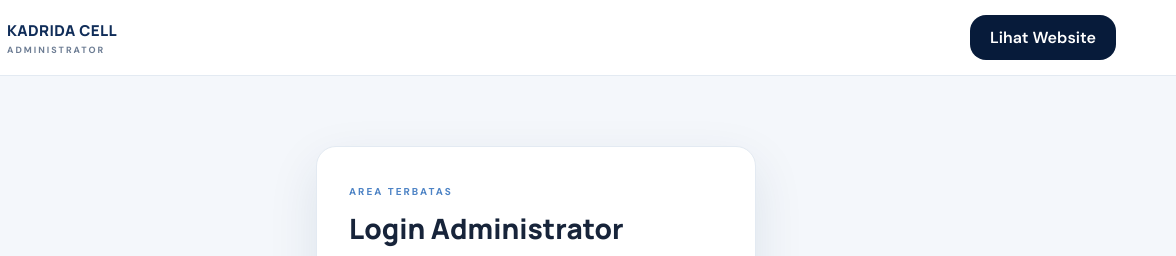
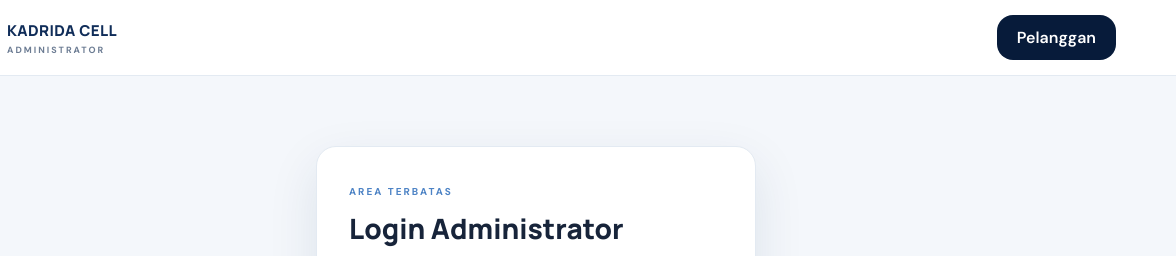
Before and after one commit to kadrida-cell/wifi, a plain HTML site: page admin.html in a window 1280 px wide. Shown: the top 256 px of the page, 104-1280 px from the left. Drawn offline with Linux system fonts and the light colour scheme.

Commit message:
Update admin.html

```diff
--- a/admin.html
+++ b/admin.html
@@ -24,7 +24,7 @@ href="https://kadrida-cell.github.io/wifi/logo-kadrida-cell.png?v=2">
   </a>
   <a href="index.html"
      style="display:inline-flex;align-items:center;justify-content:center;padding:12px 20px;border-radius:16px;background:#071B3A;color:#FFFFFF;text-decoration:none;font-weight:600;">
-    Lihat Website
+    Pelanggan
   </a>
 </header>
 <main class="admin-wrap"><section id="login-panel" class="admin-login"><span class="eyebrow">AREA TERBATAS</span><h1>Login Administrator</h1><p class="muted">Masuk untuk mengelola stok, pesanan, pengaturan pembayaran, dan laporan.</p><form id="login-form"><label>PIN Administrator<input id="admin-pin" type="password" required autocomplete="current-password" placeholder="Masukkan PIN admin"></label><button class="button full">Masuk Dashboard</button></form><p id="login-error" class="error"></p></section>
```
